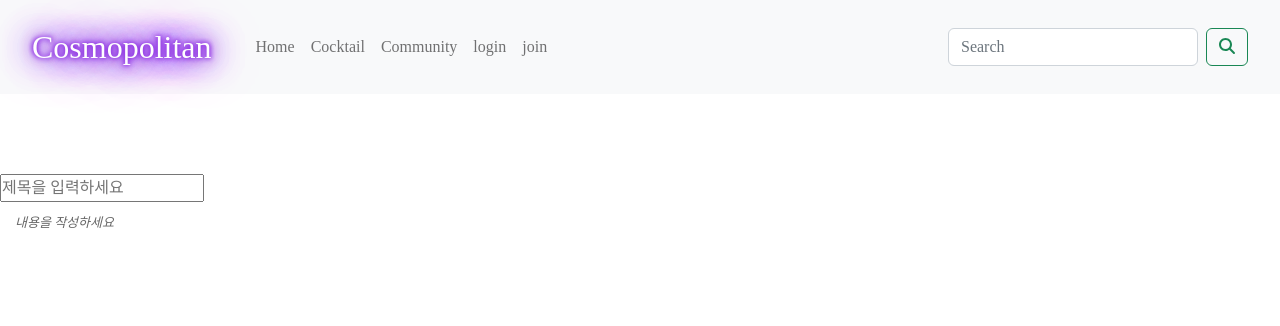
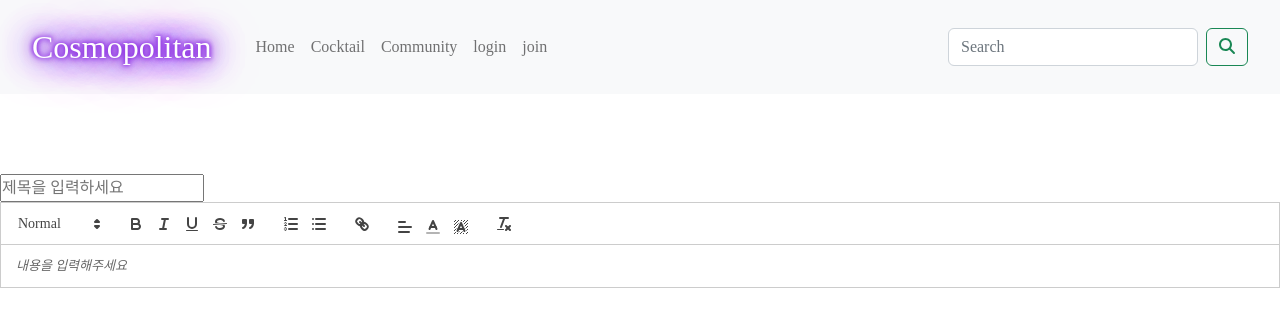
Before and after one commit to Cosmopolitan777/Cosmopolitan, a React (Create React App) app in the folder client/: page /editor in a window 1280 px wide. Shown: the top 326 px of the page. Built offline with nearby package versions, Linux system fonts and the light colour scheme; no server answers; a web font is replaced by a local one.

Commit message:
make: 게시글 작성 컴포넌트 생성

```diff
--- a/client/src/components/Editor.js
+++ b/client/src/components/Editor.js
@@ -1,32 +1,38 @@
-import {useRef, useEffect} from "react";
-import Quill from "quill";
-import "quill/dist/quill.bubble.css";
+import React, {useState, useRef} from "react";
+import ReactQuill from "react-quill";
+import "react-quill/dist/quill.snow.css";
 import "../styles/Editor.scss";
 
 const Editor = () => {
-  const quillElement = useRef(null); // Quill을 적용할 div 설정
-  const quillInstance = useRef(null); // Quill 인스턴스 설정
+  const quillRef = useRef(); // Quill을 적용할 div 설정
+  const quillInstance = useRef(); // Quill 인스턴스 설정
 
-  useEffect(() => {
-    quillInstance.current = new Quill(quillElement.current, {
-      theme: "bubble",
-      placeholder: "내용을 작성하세요",
-      modules: {
-        toolbar: [
-          [{header: "1"}, {header: "2"}],
-          ["bold", "italic", "underline", "strike"],
-          [{list: "ordered"}, {list: "bullet"}],
-          ["blockquote", "link"],
-        ],
-      },
-    });
-  }, []);
+  const [content, setContent] = useState("");
+
+  const modules = {
+    toolbar: [
+      //[{ 'font': [] }],
+      [{header: [1, 2, false]}],
+      ["bold", "italic", "underline", "strike", "blockquote"],
+      [{list: "ordered"}, {list: "bullet"}],
+      ["link"],
+      [{align: []}, {color: []}, {background: []}],
+      ["clean"],
+    ],
+  };
 
   return (
     <div className="editor-block">
       <input className="editor-input-title" placeholder="제목을 입력하세요" />
       <div className="editor-quill-container">
-        <div ref={quillElement} />
+        <ReactQuill
+          ref={quillRef}
+          modules={modules}
+          theme="snow"
+          placeholder="내용을 입력해주세요"
+          value={content}
+          onChange={setContent}
+        />
       </div>
     </div>
   );
```
